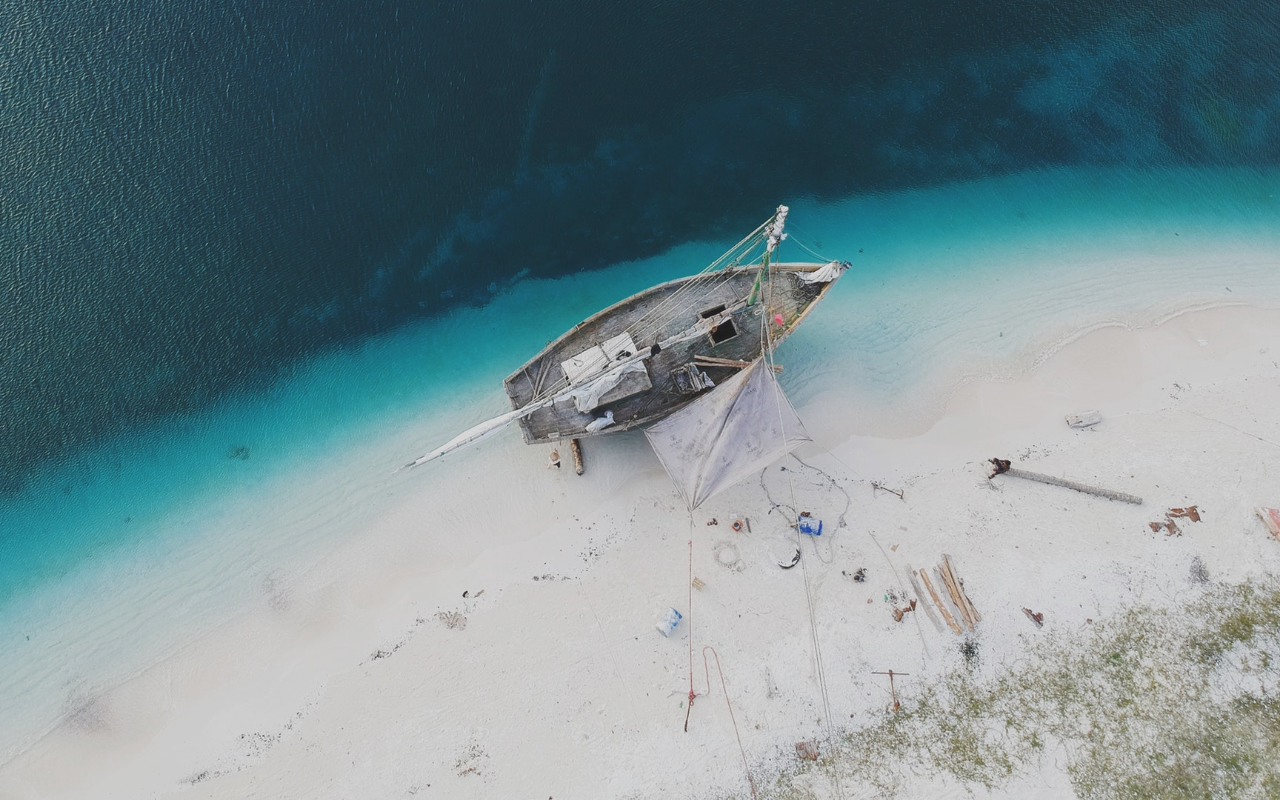
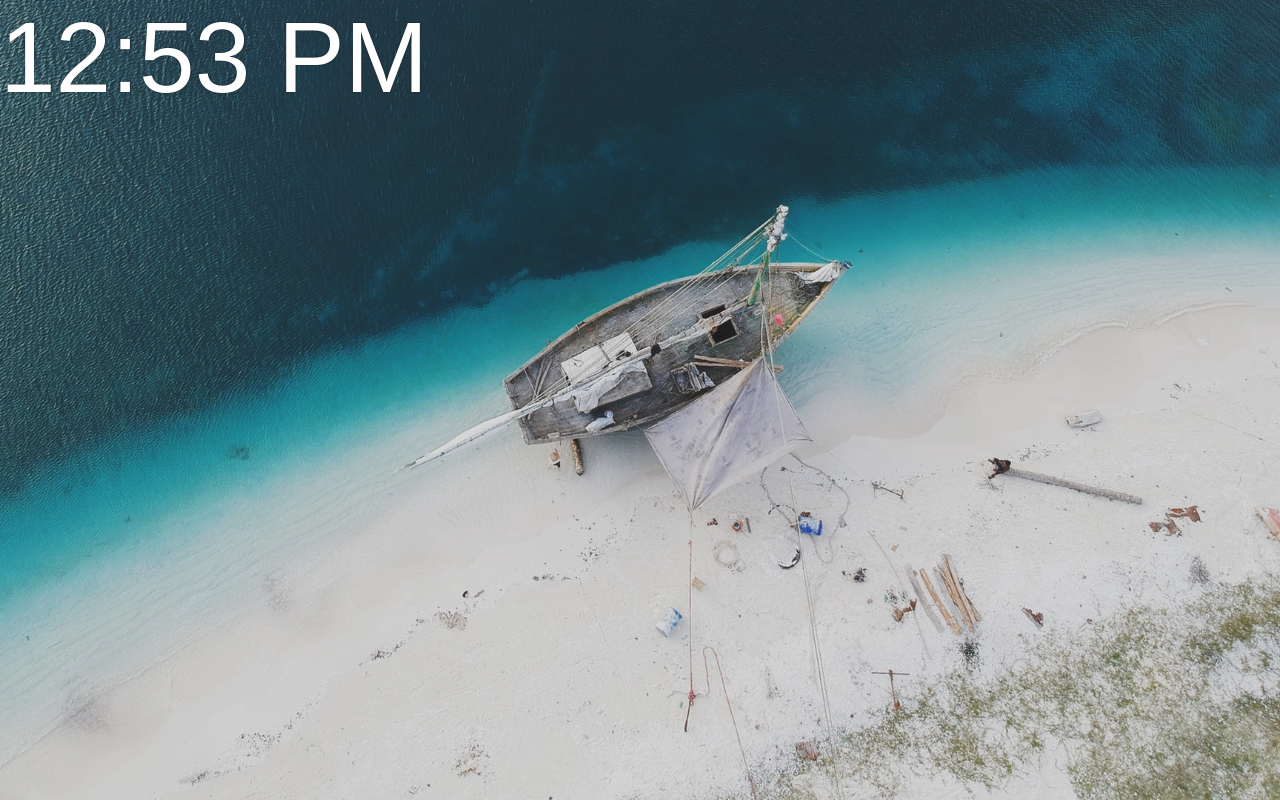
Before and after one commit to Thilerion/vue-startpage, a Vue app: page / in a window 1280 px wide. Built offline with nearby package versions, Linux system fonts and the light colour scheme.

Commit message:
time component and store module

```diff
--- a/package.json
+++ b/package.json
@@ -7,6 +7,7 @@
     "build": "vue-cli-service build"
   },
   "dependencies": {
+    "moment": "^2.21.0",
     "normalize.css": "^8.0.0",
     "vue": "^2.5.13",
     "vuex": "^3.0.1"
--- a/src/App.vue
+++ b/src/App.vue
@@ -2,16 +2,18 @@
   <div id="app">
     <!--<img src="./assets/logo.png">-->
 	<SpBackground/>
-
+	<SpTime/>
   </div>
 </template>
 
 <script>
 import Background from './components/Background';
+import Time from './components/Time';
 
 export default {
 	components: {
-		SpBackground: Background
+		SpBackground: Background,
+		SpTime: Time
 	}
 }
 </script>
@@ -22,6 +24,8 @@ html, body {
 }
 
 #app {
-
+	color: white;
+	text-shadow: 0 0 2px rgba(0, 0, 0, 0.5);
+	font-family: sans-serif;
 }
 </style>
--- /dev/null
+++ b/src/components/Time.vue
@@ -0,0 +1,26 @@
+<template>
+<div class="time">{{timeDisplay}}</div>
+</template>
+
+<script>
+export default {
+	computed: {
+		timeDisplay() {
+			return this.$store.getters.timeDisplay;
+		}
+	},
+	beforeCreate() {
+		this.$store.dispatch('initializeTime');
+	},
+	beforeDestroy() {
+		this.$store.dispatch('stopInterval');
+	}
+}
+</script>
+
+<style>
+.time {
+	font-size: 100px;
+	display: inline-block;
+}
+</style>
--- /dev/null
+++ b/src/store/modules/time.js
@@ -0,0 +1,39 @@
+import moment from 'moment';
+moment.locale('nl');
+
+export default {
+	state: {
+		timeFormat: "LT",
+		dateFormat: "LL",
+		currentTime: moment(),
+		intervalId: null
+	},
+	getters: {
+		timeDisplay: state => state.currentTime.format(state.timeFormat)
+	},
+	mutations: {
+		setCurrentTime: state => state.currentTime = moment(),
+		setIntervalId: (state, intervalId) => state.intervalId = intervalId,
+		clearInterval: state => {
+			clearInterval(state.intervalId);
+			state.intervalId = null;
+		}
+	},
+	actions: {
+		initializeTime: ({commit, dispatch}) => {
+			commit('setCurrentTime');
+			dispatch('startInterval');
+		},
+		startInterval: ({commit}) => {
+			console.log("Starting time interval.");
+			let interval = setInterval(() => {
+				commit('setCurrentTime');
+			}, 1000);
+			commit('setIntervalId', interval);
+		},
+		stopInterval: ({ commit }) => {
+			console.log("Clearing interval.");
+			commit('clearInterval');
+		}
+	}
+}
--- a/src/store/store.js
+++ b/src/store/store.js
@@ -4,10 +4,12 @@ import Vuex from "vuex";
 Vue.use(Vuex);
 
 import background from './modules/background';
+import time from './modules/time';
 
 export default new Vuex.Store({
 	modules: {
-		background
+		background,
+		time
 	},
 	state: {
 
```
Also changed, not shown: 1 other file (tests, documents, lock files or other folders).
